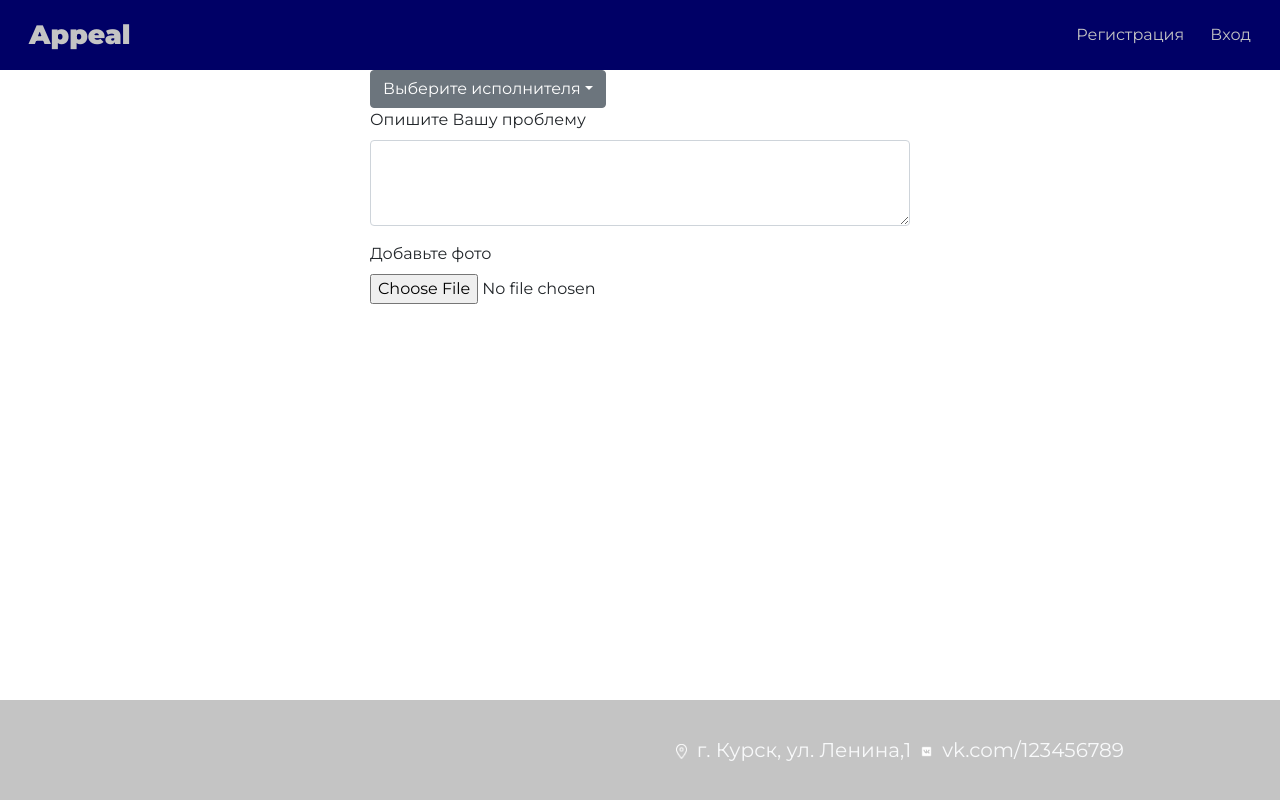
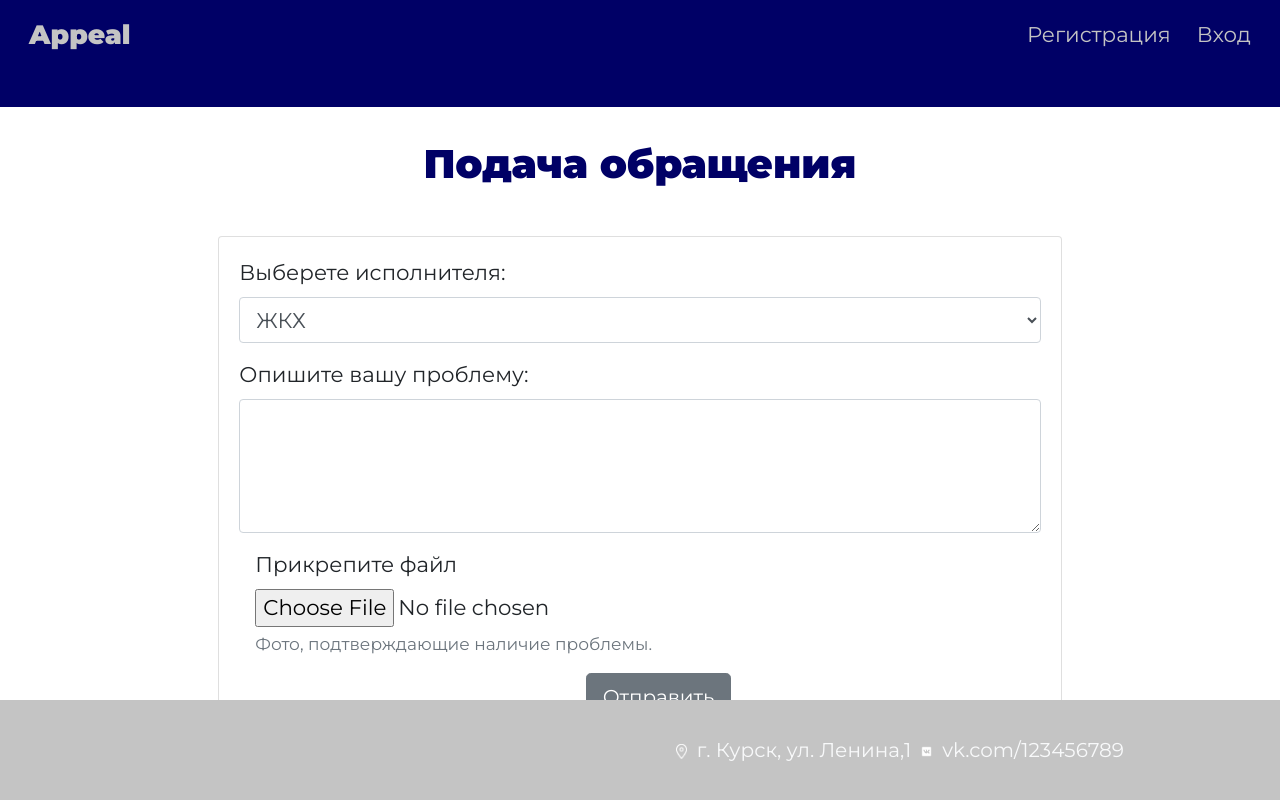
Before and after one commit to DarinaSh0754/appeal_front, a React (Create React App) app: page /#/appeal in a window 1280 px wide. Built offline with nearby package versions, Linux system fonts and the light colour scheme.

Commit message:
add form for appeal

```diff
--- a/src/components/header/header.css
+++ b/src/components/header/header.css
@@ -1,10 +1,12 @@
 .header {
   background-color: #000066;
+  height: 5em;
 }
 
 .header .link {
   text-decoration: none !important;
   color: #c4c4c4;
+  font-size: 16pt;
 }
 
 .header .title {
--- a/src/index.css
+++ b/src/index.css
@@ -5,6 +5,14 @@ body {
     'Helvetica Neue', sans-serif;
   -webkit-font-smoothing: antialiased;
   -moz-osx-font-smoothing: grayscale;
+  font-size: 16pt;
+}
+body h1 {
+  color: #000066;
+  font-size: 30pt;
+  font-weight: bold;
+  margin: 4%;
+  text-align: center;
 }
 
 code {
--- /dev/null
+++ b/src/pages/addAppeal.css
@@ -0,0 +1,3 @@
+.select2 {
+  font-size: 16pt;
+}
--- a/src/pages/addAppeal.js
+++ b/src/pages/addAppeal.js
@@ -1,63 +1,68 @@
 import React, { Component } from 'react';
+import {
+  Button,
+  Form,
+  FormGroup,
+  Label,
+  Input,
+  FormText,
+  Card,
+  CardBody,
+  CardHeader
+} from 'reactstrap';
+import './addAppeal.css';
 
 class AppealForm extends Component {
   render() {
     return (
-      <div className="container">
-        <div className="row">
-          <div className="col-3 offset-md-3">
-            <div className="dropdown">
-              <button
-                className="btn btn-secondary dropdown-toggle"
-                type="button"
-                id="dropdownMenuButton"
-                data-toggle="dropdown"
-                aria-haspopup="true"
-                aria-expanded="false"
-              >
-                Выберите исполнителя
-              </button>
-              <div
-                className="dropdown-menu"
-                aria-labelledby="dropdownMenuButton"
-              >
-                <div className="dropdown-item">ЖКХ</div>
-                <div className="dropdown-item">Автомобильные дороги</div>
-                <div className="dropdown-item">Социальная сфера</div>
-                <div className="dropdown-item">Общественный транспорт</div>
-                <div className="dropdown-item">Трудовые отношения</div>
-                <div className="dropdown-item">Экология</div>
-                <div className="dropdown-item">Торговля, товары и услуги</div>
-                <div className="dropdown-item">Связь и телекоммуникации</div>
-                <div className="dropdown-item">Стройплощадки</div>
-              </div>
-            </div>
+      <div>
+        <div className="row justify-content-center">
+          <div className="col-8">
+            <h1>Подача обращения</h1>
+            <Card className="my-5">
+              <CardBody>
+                <FormGroup>
+                  <Label for="select">Выберете исполнителя:</Label>
+                  <Input
+                    type="select"
+                    className="select2"
+                    name="select"
+                    id="select"
+                  >
+                    <option>ЖКХ</option>
+                    <option>Автомобильные дороги</option>
+                    <option>Социальная сфера</option>
+                    <option>Общественный транспорт</option>
+                    <option>Трудовые отношения</option>
+                    <option>Экология</option>
+                    <option>Торговля, товары и услуги</option>
+                    <option>Связь и телекоммуникации</option>
+                    <option>Стройплощадки</option>
+                  </Input>
+                </FormGroup>
+                <FormGroup>
+                  <Label for="text">Опишите вашу проблему:</Label>
+                  <Input type="textarea" name="text" id="text" rows={5} />
+                </FormGroup>
+                <FormGroup className="mx-3">
+                  <Label for="file">Прикрепите файл</Label>
+                  <Input type="file" name="file" id="file" />
+                  <FormText color="muted">
+                    Фото, подтверждающие наличие проблемы.
+                  </FormText>
+                </FormGroup>
+                <div className="row justify-content-center">
+                  <div className="col-2">
+                    <Button color="secondary" size="lg">
+                      Отправить
+                    </Button>
+                  </div>
+                </div>
+              </CardBody>
+            </Card>
           </div>
         </div>
-        <div className="row">
-          <div className="col-6 form-group offset-md-3">
-            <label htmlFor="exampleFormControlTextarea1">
-              Опишите Вашу проблему
-            </label>
-            <textarea
-              className="form-control"
-              id="exampleFormControlTextarea1"
-              rows="3"
-            />
-          </div>
-        </div>
-        <div className="row">
-          <form className="col-6 offset-md-3">
-            <div className="form-group">
-              <label htmlFor="exampleFormControlFile1">Добавьте фото</label>
-              <input
-                type="file"
-                className="form-control-file"
-                id="exampleFormControlFile1"
-              />
-            </div>
-          </form>
-        </div>
+        <div className="row" />
       </div>
     );
   }
--- a/src/pages/home.js
+++ b/src/pages/home.js
@@ -1,4 +1,5 @@
 import React, { Component } from 'react';
+import { Link } from 'react-router-dom';
 import './home.css';
 import { Collapse, Jumbotron, Container, NavItem, Button } from 'reactstrap';
 
```
